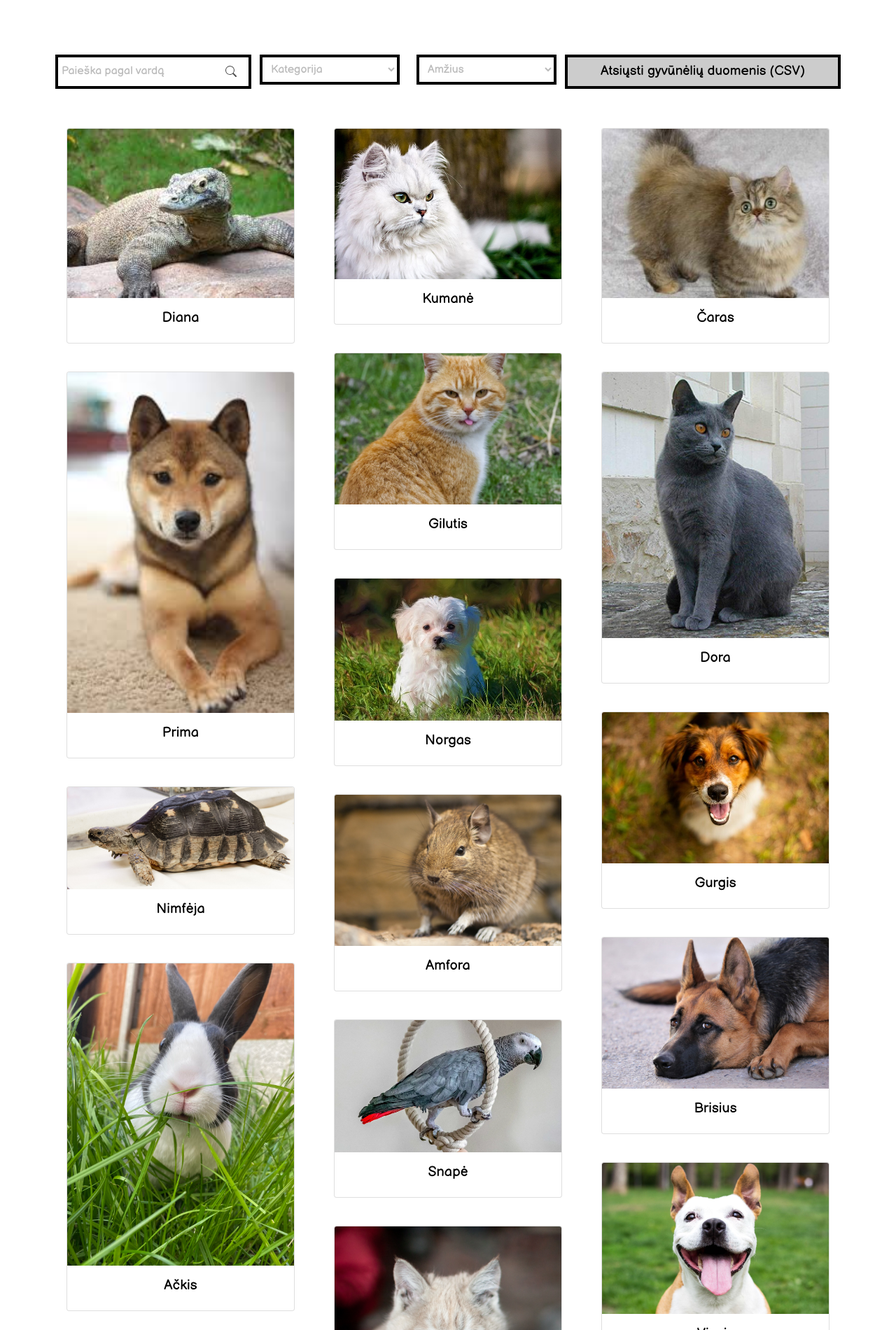
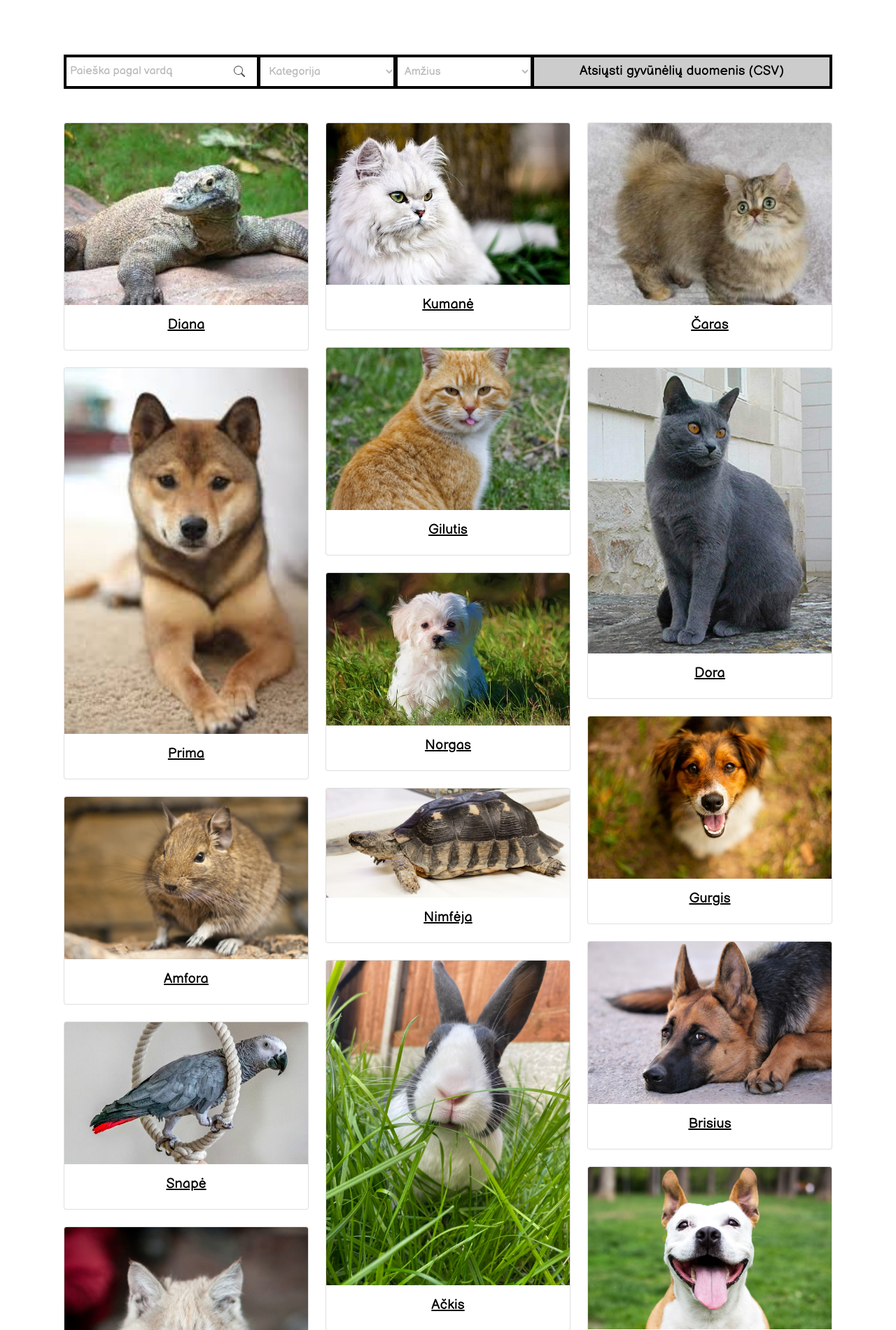
Before and after one commit to abcwers/animals, a PHP site: page /globotiniai.php in a window 1280 px wide. Shown: the part 76-1977 px from the top of the page at 70% size. Run offline with PHP 8.4, Linux system fonts and the light colour scheme; data comes from the database, SQL or seed files in the repository.

Commit message:
sulyginti kraštai galerijos viršutine puslapio dalimi
paieškos juosta turi vienodą aukštį, tačiau panaikinti tarpai tarp paieškos mygtukų...

```diff
--- a/puslapis/globotiniai.php
+++ b/puslapis/globotiniai.php
@@ -93,7 +93,7 @@ $i++;
   padding: 6px;
  color:black;
 font-size: 19px;
- width: 280px;
+ min-width: 250px;
   background: #cccccc;
 
 }
@@ -111,7 +111,7 @@ color: #bbb;
 
   display: flex;
 
-  padding: 7px 8px;
+ padding: 7px 8px;
 
 }
 
@@ -133,7 +133,7 @@ html {
   display: flex;
   padding: 2px;
   border: 4px solid black;
- // border-radius: 5px;
+ /* border-radius: 5px; */
 
   width: 280px;
 }
@@ -199,6 +199,16 @@ color: black !important;
 }
 
 .nav-link:hover {
+
+opacity:0.8;
+}
+
+.galerija-link {
+
+color: black !important;
+}
+
+.galerija-link:hover {
 
 opacity:0.8;
 }
@@ -290,15 +300,15 @@ top:20px ; /* meniu nuleidimas nuo viršaus */
 
  <main class="container py-5">
 
-
+ <div class="container">
   <form  >
   <div class="container">
-  <div class="row row-fix">
+  <div class="row-fix row">
   <div class="search-bar col-auto">
   <input name="vardas" type="search" placeholder="Paieška pagal vardą">
   <button type="submit" >Ieškoti</button>
   </div>
-              <div class=" col-auto"><select name="kategorija"  >
+              <div class=" col-auto row-fix"><select name="kategorija"  >
 
 			<option value="">Kategorija</option>
 
@@ -307,7 +317,7 @@ top:20px ; /* meniu nuleidimas nuo viršaus */
           <?php } ?>
               </select> </div>
 
-			                <div class=" col-auto"><select name="amzius" >
+			                <div class=" col-auto row-fix"><select name="amzius" >
 
 			<option value="">Amžius</option>
 
@@ -350,7 +360,7 @@ top:20px ; /* meniu nuleidimas nuo viršaus */
 
    <?php foreach($result as $row => $option) { ?>
       <div class="col-sm-6 col-lg-4 mb-4" >
-	<a class="nav-link"  href="./aprasymas.php?id=<?php echo $option["gyvuno_id"]; ?>">
+	<a class="galerija-link"  href="./aprasymas.php?id=<?php echo $option["gyvuno_id"]; ?>">
       <div class="card">
 
 	<img class="bd-placeholder-img card-img-top" src="./img/skelbimu_img/<?php echo $option["foto_url"]; ?>" alt="..." width="100%" >
@@ -369,7 +379,7 @@ top:20px ; /* meniu nuleidimas nuo viršaus */
 
 
   </div>
-
+ </div>
 </main>
 
 
@@ -403,7 +413,7 @@ top:20px ; /* meniu nuleidimas nuo viršaus */
 
    </div>
 
-   </div>
+
 
 
 
```
